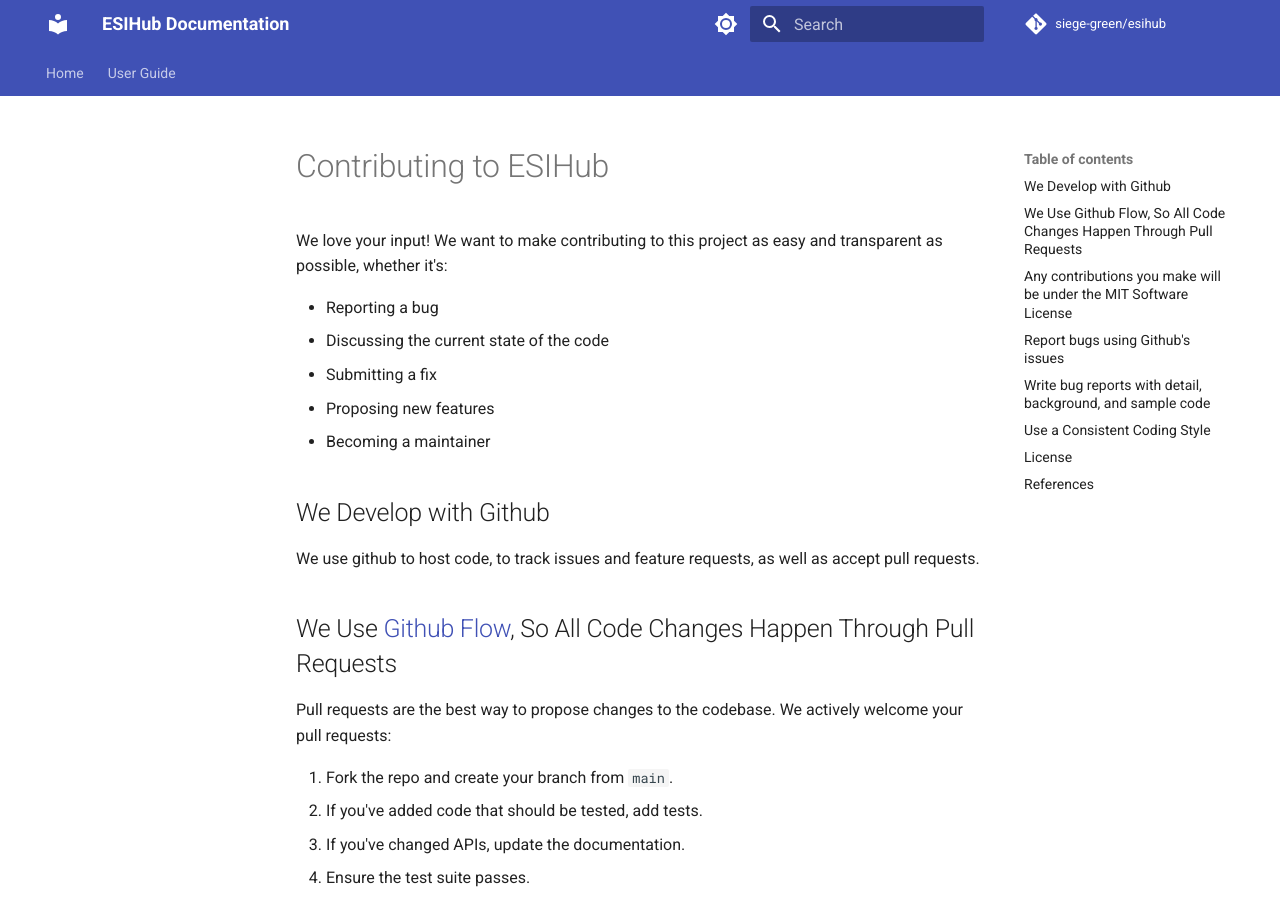
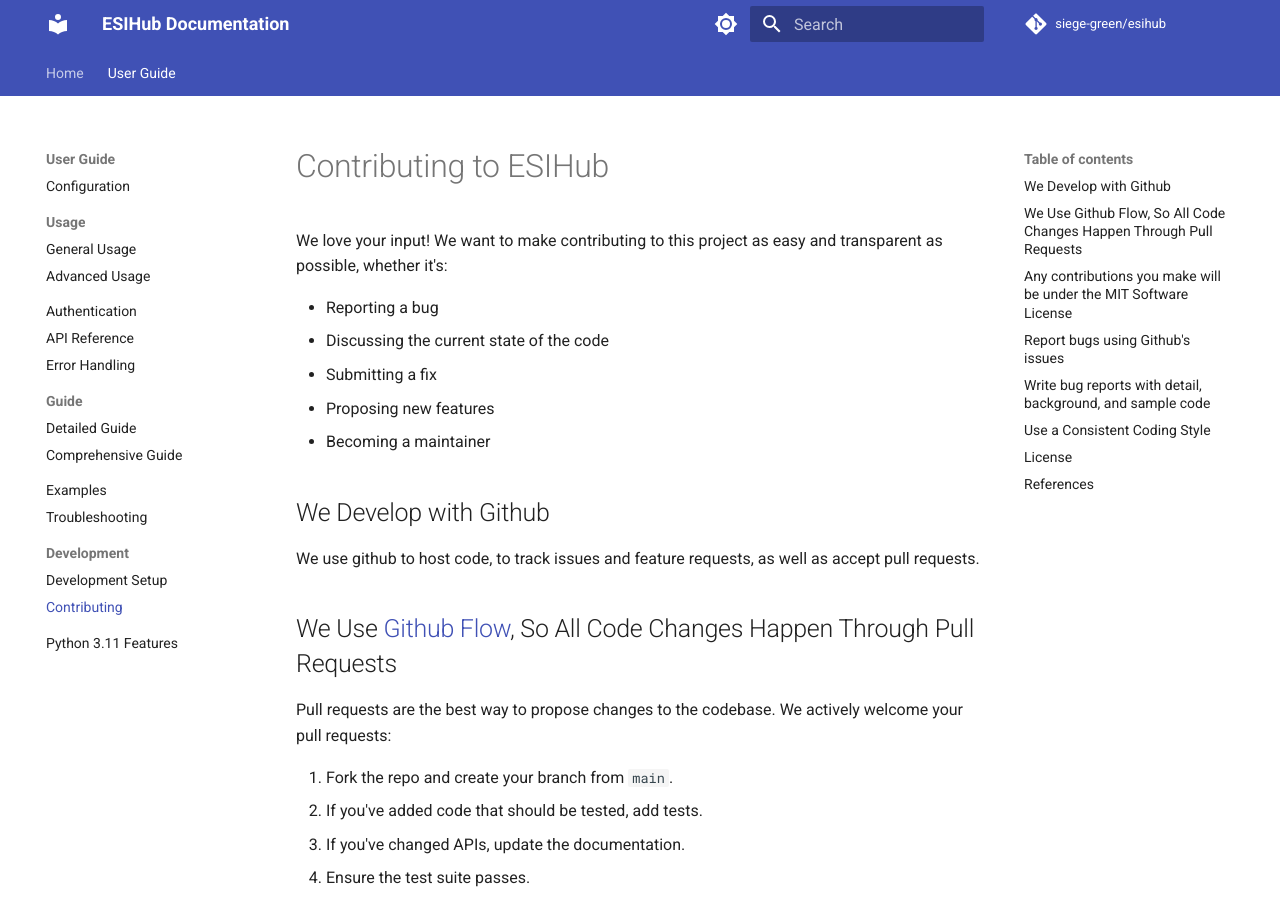
Before and after one commit to siege-green/esihub, an MkDocs documentation site: the page built from docs/CONTRIBUTING.md, in a window 1280 px wide and 900 px high. Built offline with MkDocs 1.6.1 and Material for MkDocs 9.7.7, drawn with Linux system fonts in a browser that asks for light colours; comment, search, counter and statistics services are not loaded.

Commit message:
update contributes

```diff
--- a/mkdocs.yml
+++ b/mkdocs.yml
@@ -45,7 +45,7 @@
     - Troubleshooting: troubleshooting.md
     - Development:
         - Development Setup: development_setup.md
-        - Contributing: ../CONTRIBUTING.md
+        - Contributing: CONTRIBUTING.md
     - Python 3.11 Features: python_311_features.md
 
 
```
Also changed, not shown: docs/index.md (+1 -1 lines).
